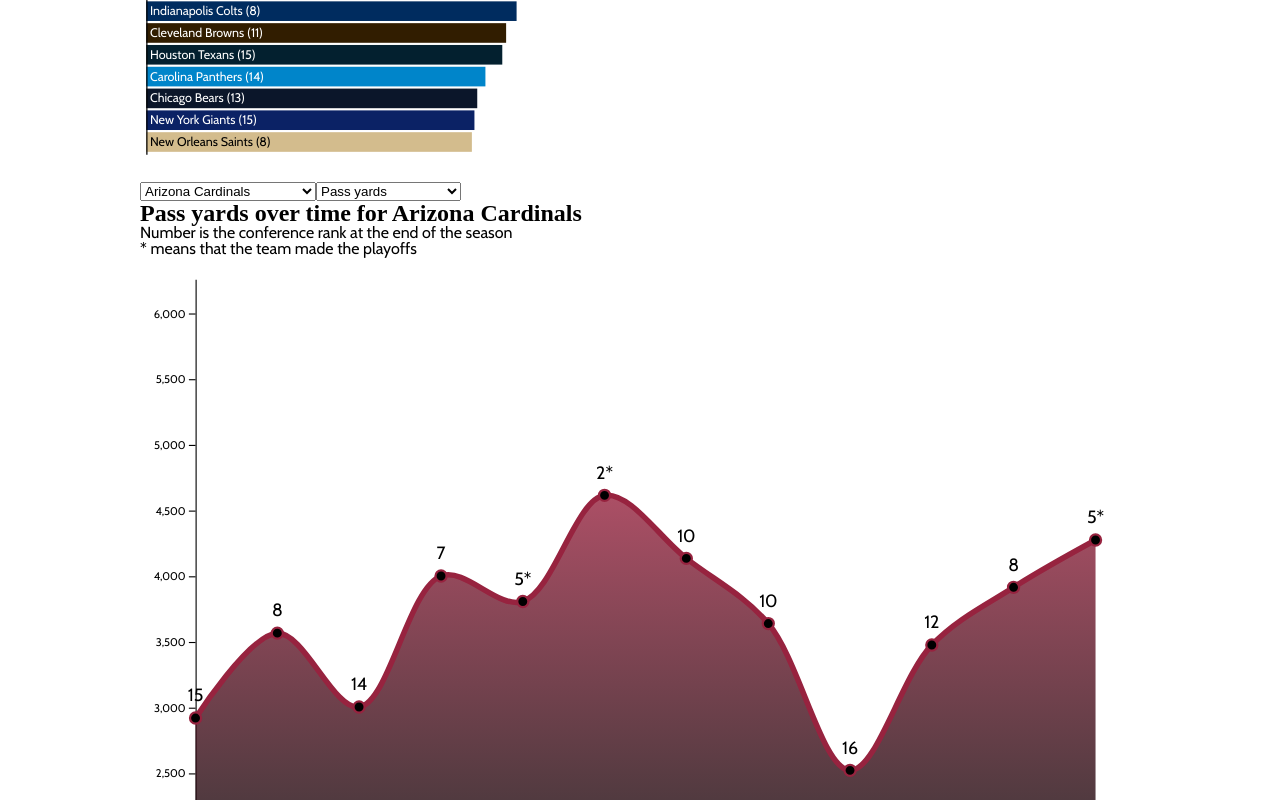
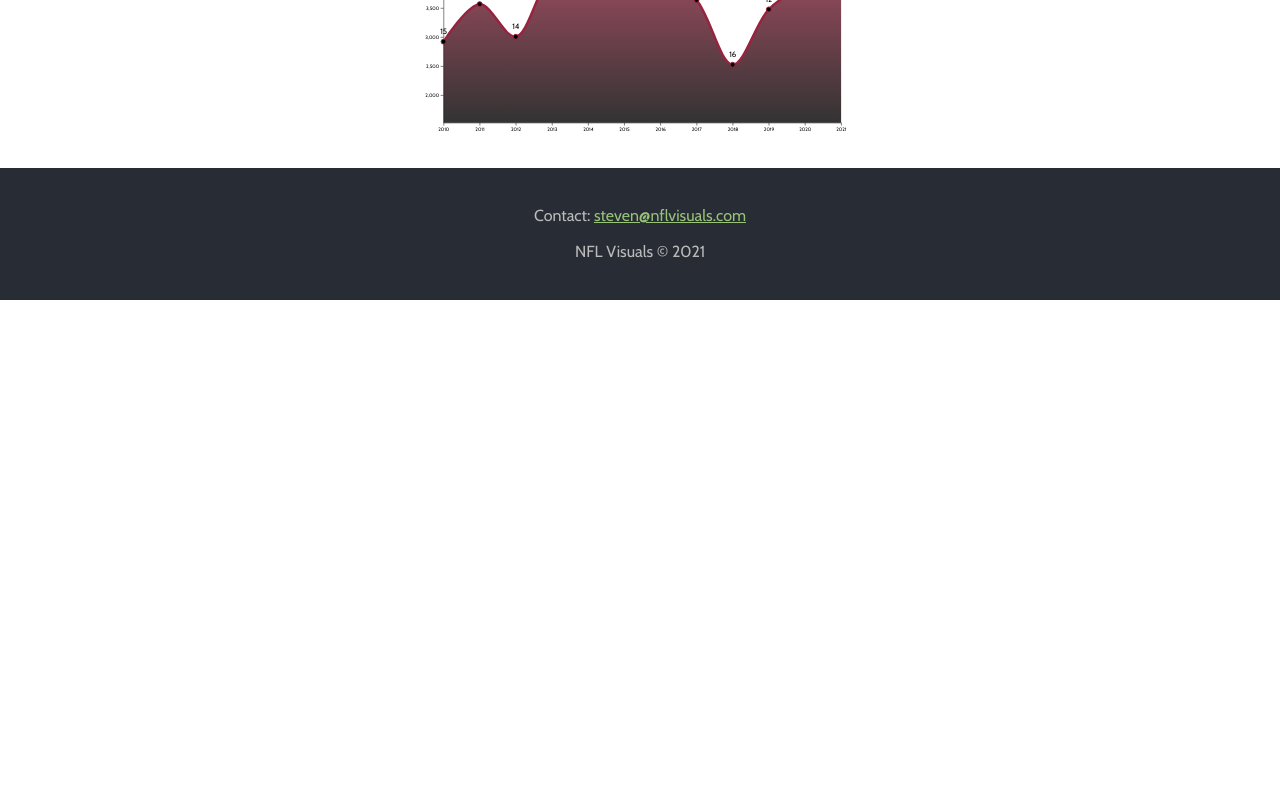
Before and after one commit to sscaff1/rundatball, a Next.js app: page /player-charts in a window 1280 px wide. Shown: the part 744-1544 px from the top of the page. After the commit the page ends 1044 px from the top, so only its background shows below. Built offline with nearby package versions, Linux system fonts and the light colour scheme; a web font is replaced by a local one.

Commit message:
update site

```diff
--- a/components/Layout/Layout.js
+++ b/components/Layout/Layout.js
@@ -6,6 +6,12 @@
     <div className={styles.wrap}>
       <Header />
       <main className={styles.root}>{children}</main>
+      <footer className={styles.footer}>
+        <p>
+          Contact: <a href="mailto:steven@nflvisuals.com">steven@nflvisuals.com</a>
+        </p>
+        <p>NFL Visuals &copy; {new Date().getFullYear()}</p>
+      </footer>
     </div>
   );
 }
--- a/components/Layout/Layout.module.css
+++ b/components/Layout/Layout.module.css
@@ -1,4 +1,33 @@
+.wrap {
+  display: flex;
+  flex-direction: column;
+  min-height: 100vh;
+}
+
 .root {
   margin: 0 auto;
   max-width: 1000px;
+  flex: 1;
 }
+
+.footer {
+  background: #282c35;
+  color: #bbb;
+  padding: 40px 0;
+  text-align: center;
+  font-size: 16px;
+  margin-top: 32px;
+}
+
+.footer p {
+  display: block;
+}
+
+.footer p:first-child {
+  margin-bottom: 20px;
+}
+
+.footer a {
+  color: #98c379;
+
+}
--- a/components/Post/Post.module.css
+++ b/components/Post/Post.module.css
@@ -19,8 +19,6 @@
 
 .article {
   display: flex;
-  align-items: center;
-  justify-content: center;
 }
 
 .article > div:first-child {
--- a/posts/another-post.mdx
+++ /dev/null
@@ -1,5 +0,0 @@
----
-title: Another post
----
-
-Hello world again
--- /dev/null
+++ b/styles/post.module.css
@@ -0,0 +1,20 @@
+.body * {
+  line-height: 1.5;
+}
+
+.body h3 {
+  margin: 16px 0;
+}
+
+.header {
+  margin-bottom: 20px;
+}
+
+.title {
+  margin-bottom: 20px;
+}
+
+.root {
+  max-width: 700px;
+  margin: 0 auto;
+}
```
Also changed, not shown: components/Post/Post.js (+10 -9 lines), pages/index.js (+7 -1 lines), pages/posts/[slug].js (+8 -5 lines), posts/example-post.mdx (deleted, +0 -14 lines), posts/why-i-am-writing-nfl-visuals.mdx (added, +19 -0 lines).
